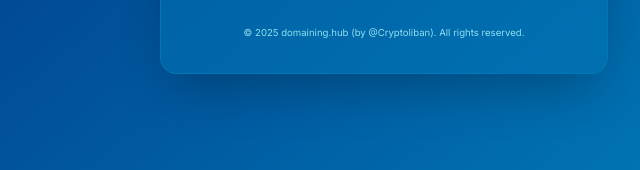
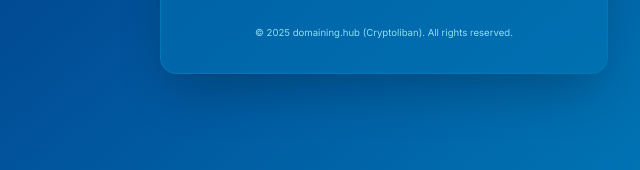
Before and after one commit to Domaininghub/repurposeddrugs, a plain HTML site: page index.html in a window 1280 px wide. Shown: the part 656-826 px from the top of the page, 640-1280 px from the left. Drawn offline with nearby package versions, Linux system fonts and the light colour scheme.

Commit message:
Update index.html

```diff
--- a/index.html
+++ b/index.html
@@ -305,7 +305,7 @@
                                                  <a href="https://www.godaddy.com/en/domainsearch/find?checkAvail=1&domainToCheck=repurposeddrugs&itc=mya_dom_srch&pl_id=1&key=mya_domain_search" target="_blank" class="w-full block text-center bg-pacific-cyan text-federal-blue font-bold py-4 px-6 rounded-lg hover:bg-non-photo-blue transition-colors duration-300">GoDaddy</a>
                                                  <a href="https://www.atom.com/view/name/repurposeddrugs.com" target="_blank" class="w-full block text-center bg-pacific-cyan text-federal-blue font-bold py-4 px-6 rounded-lg hover:bg-non-photo-blue transition-colors duration-300">Atom</a>
                                              </div>
-                                            <p class="text-center text-xs text-non-photo-blue mt-7"style="font-size: 0.60rem;">© 2025 <span id="copyright-year"></span> domaining.hub (by @Cryptoliban). All rights reserved.
+                                            <p class="text-center text-xs text-non-photo-blue mt-7"style="font-size: 0.60rem;">© 2025 <span id="copyright-year"></span> domaining.hub (Cryptoliban). All rights reserved.
                                         </div>
                                    </div>
                                    <div class="flip-card-back flex items-start justify-center p-4" id="flipCardBack">
```
